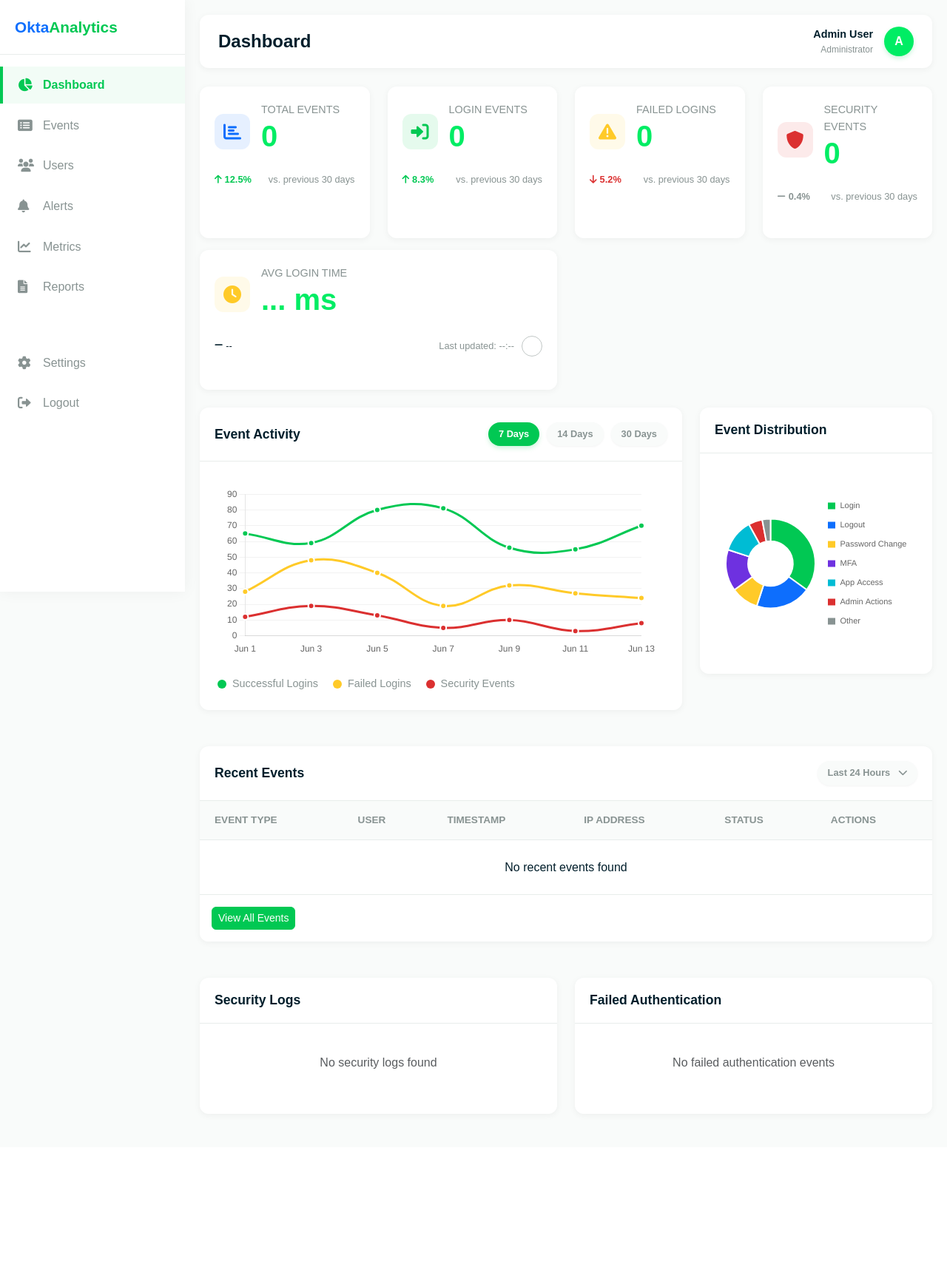
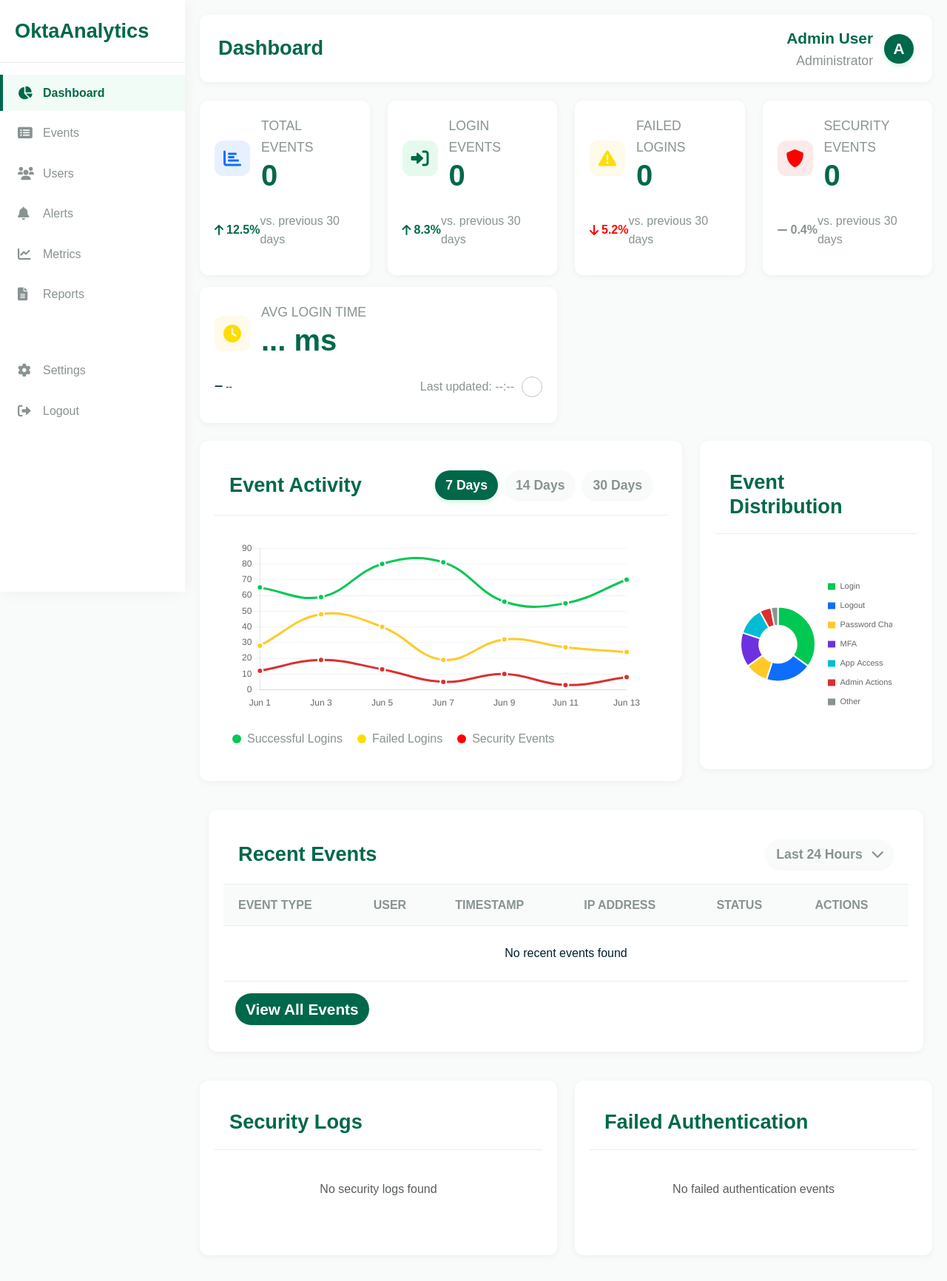
Before and after one commit to Drakon4ik-Coder/okta-dashboard-back, a Django app: template traffic_analysis/templates/traffic_analysis/dashboard/index.html in a window 1280 px wide. Shown: the whole page at 74% size. Before the commit the page ends 1508 px from the top, so only its background shows below. Run offline with Django 5.2, Linux system fonts and the light colour scheme; the template is opened without the code that fills it, so the values that code supplies are empty; some libraries are stand-ins or nearby versions; some web fonts are replaced.

Commit message:
style: Update dashboard CSS variables to align with MongoDB color palette; adjust layout margins for improved spacing

```diff
--- a/traffic_analysis/static/traffic_analysis/css/dashboard.css
+++ b/traffic_analysis/static/traffic_analysis/css/dashboard.css
@@ -1,23 +1,38 @@
 /* Dashboard Styles */
 :root {
-    /* Primary Colors */
-    --green-primary: #00ED64;
-    --green-secondary: #01C853;
-    --blue-primary: #0D6EFD;
+    /* MongoDB Color Palette */
+    --mongodb-green: #00ED64;
+    --mongodb-dark-green: #00C853;
+    --mongodb-evergreen: #00684A;
+    --mongodb-dark-1: #001E2B;
+    --mongodb-dark-2: #0C2E3C;
+    --mongodb-light-1: #F9FBFA;
+    --mongodb-light-2: #E8EDEB;
+    --mongodb-gray-3: #C1C7C6;
+    --mongodb-gray-4: #889392;
+    --mongodb-yellow: #FFDD00;
+    --mongodb-red: #FF0000;
+    --mongodb-orange: #ED7E21;
+    --mongodb-blue: #0D6EFD;
+
+    /* Primary Colors - Mapped to MongoDB palette */
+    --green-primary: var(--mongodb-green);
+    --green-secondary: var(--mongodb-evergreen);
+    --blue-primary: var(--mongodb-blue);
     --blue-secondary: #0953C7;
 
-    /* Neutral Colors */
-    --dark-primary: #001E2B;
-    --dark-secondary: #023430;
-    --gray-lightest: #F9FBFA;
-    --gray-light: #E8EDEB;
-    --gray-medium: #C1C7C6;
-    --gray-dark: #889392;
+    /* Neutral Colors - Mapped to MongoDB palette */
+    --dark-primary: var(--mongodb-dark-1);
+    --dark-secondary: var(--mongodb-dark-2);
+    --gray-lightest: var(--mongodb-light-1);
+    --gray-light: var(--mongodb-light-2);
+    --gray-medium: var(--mongodb-gray-3);
+    --gray-dark: var(--mongodb-gray-4);
 
     /* Accent Colors */
-    --orange: #EF6C00;
-    --red: #DB3030;
-    --yellow: #FFCA28;
+    --orange: var(--mongodb-orange);
+    --red: var(--mongodb-red);
+    --yellow: var(--mongodb-yellow);
     --purple: #6E31E0;
 
     /* Legacy variables for backward compatibility */
@@ -35,8 +50,6 @@
     --red-2: var(--red);
     --yellow-1: var(--yellow);
     --purple-1: var(--purple);
-    --mongodb-green: var(--green-primary);
-    --mongodb-dark: var(--dark-primary);
 
     /* Spacing Variables */
     --space-xs: 0.25rem;  /* 4px */
@@ -46,15 +59,15 @@
     --space-xl: 2rem;     /* 32px */
 
     /* Component Sizing */
-    --border-radius-sm: 6px;
-    --border-radius-md: 8px;
-    --border-radius-lg: 12px;
-    --border-radius-full: 100px;
+    --border-radius-sm: 0.375rem;  /* 6px */
+    --border-radius-md: 0.5rem;    /* 8px */
+    --border-radius-lg: 0.75rem;   /* 12px */
+    --border-radius-full: 6.25rem;  /* 100px */
 
     /* Shadows */
-    --shadow-sm: 0 2px 10px rgba(0, 0, 0, 0.05);
-    --shadow-md: 0 5px 15px rgba(0, 0, 0, 0.1);
-    --shadow-lg: 0 15px 30px rgba(0, 0, 0, 0.15);
+    --shadow-sm: 0 0.125rem 0.625rem rgba(0, 30, 43, 0.05);
+    --shadow-md: 0 0.313rem 0.938rem rgba(0, 30, 43, 0.1);
+    --shadow-lg: 0 0.938rem 1.875rem rgba(0, 30, 43, 0.15);
 
     /* Transitions */
     --transition-speed: 0.3s;
@@ -108,6 +121,10 @@
 /* Additional utility classes */
 .mb-2 {
     margin-bottom: var(--space-sm) !important;
+}
+
+.mb-4 {
+    margin: 0 !important;
 }
 
 .mt-2 {
@@ -159,8 +176,8 @@
 
 .sidebar-brand {
     font-weight: 700;
-    font-size: 1.3rem;
-    color: var (--dark-1);
+    font-size: 1.7rem;
+    color: var(--green-2);
     text-decoration: none;
     display: flex;
     align-items: center;
@@ -225,9 +242,9 @@
 }
 
 .page-title {
-    font-size: 1.5rem;
-    font-weight: 600;
-    color: var(--dark-1);
+    font-size: 1.7rem;
+    font-weight: 600;
+    color: var(--green-2);
     margin: 0;
 }
 
@@ -244,26 +261,26 @@
 
 .user-name {
     font-weight: 600;
-    color: var (--dark-1);
-    font-size: 0.9rem;
+    color: var(--green-2);
+    font-size: 1.3rem;
 }
 
 .user-role {
     color: var(--gray-4);
-    font-size: 0.75rem;
+    font-size: 1.1rem;
 }
 
 .user-avatar {
     width: 40px;
     height: 40px;
     border-radius: 50%;
-    background-color: var(--green-1);
+    background-color: var(--green-2);
     color: white;
     display: flex;
     align-items: center;
     justify-content: center;
     font-weight: 600;
-    font-size: 1rem;
+    font-size: 1.3rem;
     box-shadow: 0 3px 6px rgba(1, 200, 83, 0.2);
 }
 
@@ -273,7 +290,7 @@
     border-radius: 12px;
     box-shadow: 0 2px 10px rgba(0, 0, 0, 0.05);
     padding: 20px;
-    margin-bottom: 25px;
+    margin-bottom: 15px;
     transition: all 0.3s;
     height: 100%;
 }
@@ -339,7 +356,7 @@
 
 .stat-title {
     color: var(--gray-4);
-    font-size: 0.9rem;
+    font-size: 1.1rem;
     font-weight: 500;
     margin: 0;
     padding: 0;
@@ -348,7 +365,7 @@
 .stat-value {
     font-size: 2rem;
     font-weight: 700;
-    color: var(--dark-1);
+    color: var(--green-2);
     margin: 0;
     padding: 0;
     line-height: 1.2;
@@ -369,21 +386,25 @@
 .trend-up {
     color: var(--green-2);
     font-weight: 600;
+    font-size: 1rem;
 }
 
 .trend-down {
     color: var(--red-2);
     font-weight: 600;
+    font-size: 1rem;
 }
 
 .trend-neutral {
     color: var(--gray-4);
     font-weight: 600;
+    font-size: 1rem;
 }
 
 .stat-period {
     color: var(--gray-4);
     margin-left: auto;
+    font-size: 1rem;
 }
 
 /* Activity table styles */
@@ -391,9 +412,15 @@
     background-color: white;
     border-radius: 12px;
     box-shadow: 0 2px 10px rgba(0, 0, 0, 0.05);
-    padding: 0;
-    margin-bottom: 25px;
+    padding: 20px;
+    margin-bottom: 15px;
+    transition: all 0.3s;
     overflow: hidden;
+}
+
+.content-card:hover {
+    transform: translateY(-3px);
+    box-shadow: 0 7px 15px rgba(0, 0, 0, 0.1);
 }
 
 .card-header {
@@ -405,9 +432,9 @@
 }
 
 .card-title {
-    font-size: 1.1rem;
-    font-weight: 600;
-    color: var(--dark-1);
+    font-size: 1.7rem;
+    font-weight: 600;
+    color: var(--green-2);
     margin: 0;
 }
 
@@ -430,7 +457,7 @@
     background-color: var(--gray-1);
     color: var(--gray-4);
     font-weight: 600;
-    font-size: 0.85rem;
+    font-size: 1rem;
     text-transform: uppercase;
     padding: 15px 20px;
     border: none;
@@ -491,13 +518,21 @@
 }
 
 .btn-primary {
+    padding: 6px 14px;
+    border-radius: 100px;
+    font-size: 1.3rem;
+    font-weight: 600;
+    color: white;
+    background-color: var(--green-2);
+    border: none;
+    transition: all 0.2s;
+    cursor: pointer;
+    box-shadow: 0 1px 3px rgba(0, 0, 0, 0.05);
+}
+
+.btn-primary:hover, .btn-primary:focus {
     background-color: var(--green-2);
     border-color: var(--green-2);
-}
-
-.btn-primary:hover, .btn-primary:focus {
-    background-color: var(--green-1);
-    border-color: var(--green-1);
     box-shadow: 0 0 0 0.2rem rgba(1, 200, 83, 0.25);
 }
 
@@ -528,7 +563,7 @@
 .filter-btn {
     padding: 6px 14px;
     border-radius: 100px;
-    font-size: 0.8rem;
+    font-size: 1.1rem;
     font-weight: 600;
     color: var(--gray-4);
     background-color: var(--gray-1);
@@ -554,7 +589,7 @@
 .legend-item {
     display: flex;
     align-items: center;
-    font-size: 0.9rem;
+    font-size: 1rem;
     color: var(--gray-4);
 }
 
@@ -687,8 +722,7 @@
     }
 
     .col-md-3, .col-md-6, .col-lg-8, .col-lg-4 {
-        padding-left: 10px;
-        padding-right: 10px;
+        padding: 15px !important;
     }
 
     .topbar {
@@ -817,7 +851,7 @@
 
 .time-filter-item {
     padding: 8px 20px;
-    font-size: 0.9rem;
+    font-size: 1rem;
     color: var(--dark-1);
     cursor: pointer;
     transition: all 0.2s;
@@ -849,7 +883,7 @@
 .stat-card:nth-child(4) { animation-delay: 0.4s; }
 
 /* Additional Classes for Colors */
-.bg-green-2 { background-color: var(--green-2); }
+.bg-green-2 { background-color: var(--mongodb-dark-green); }
 .bg-yellow-1 { background-color: var(--yellow-1); }
 .bg-red-2 { background-color: var(--red-2); }
 
@@ -2140,7 +2174,7 @@
 .stat-value {
     font-size: 2.5rem;
     font-weight: 700;
-    color: var(--green-1);
+    color: var(--green-2);
     margin-bottom: 10px;
 }
 
@@ -2348,7 +2382,7 @@
 .stat-card:nth-child(4) { animation-delay: 0.4s; }
 
 /* Additional Classes for Colors */
-.bg-green-2 { background-color: var(--green-2); }
+.bg-green-2 { background-color: var(--mongodb-dark-green); }
 .bg-yellow-1 { background-color: var(--yellow-1); }
 .bg-red-2 { background-color: var(--red-2); }
 .bg-blue-1 { background-color: var(--blue-1); }
--- a/traffic_analysis/templates/traffic_analysis/dashboard/index.html
+++ b/traffic_analysis/templates/traffic_analysis/dashboard/index.html
@@ -253,7 +253,7 @@
         </div>
 
         <!-- Recent Events Table -->
-        <div class="row mt-4">
+        <div class="row mt-4 mb-4">
             <div class="col-12">
                 <div class="content-card">
                     <div class="card-header">
```
